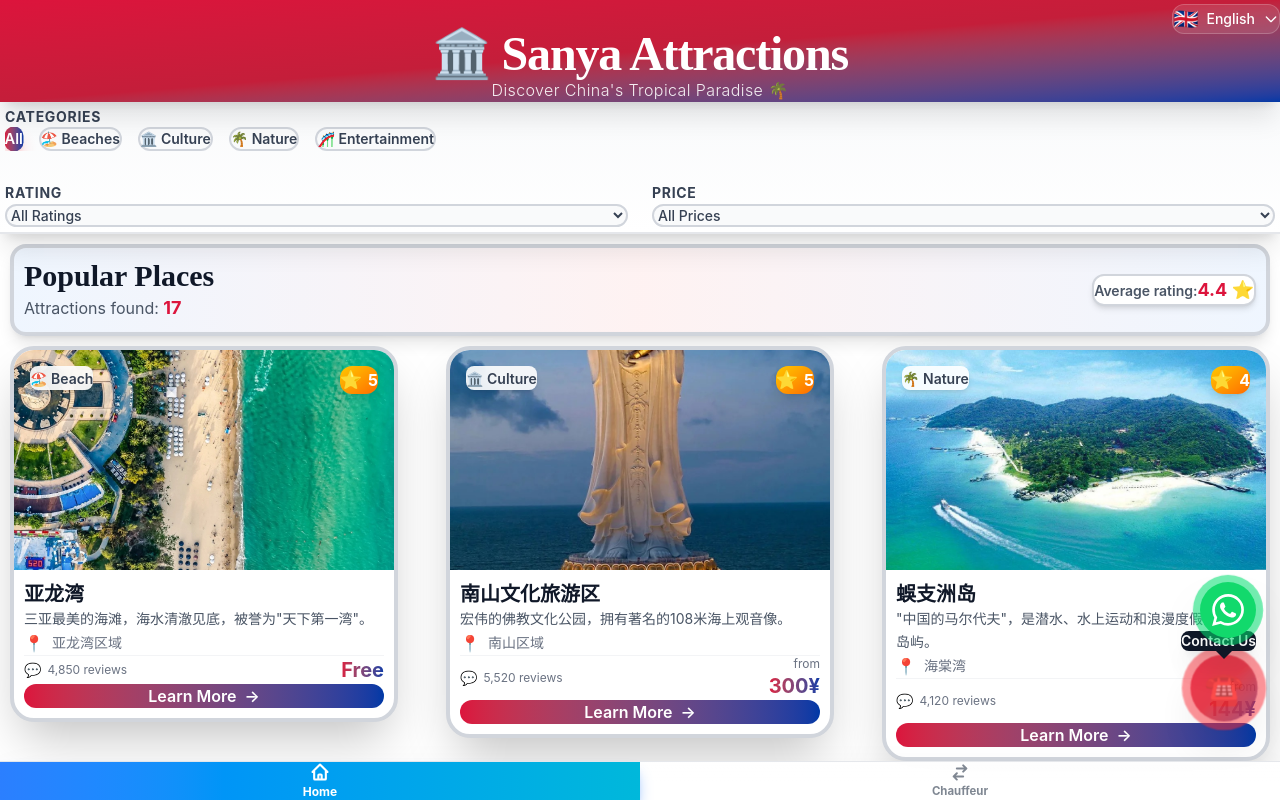
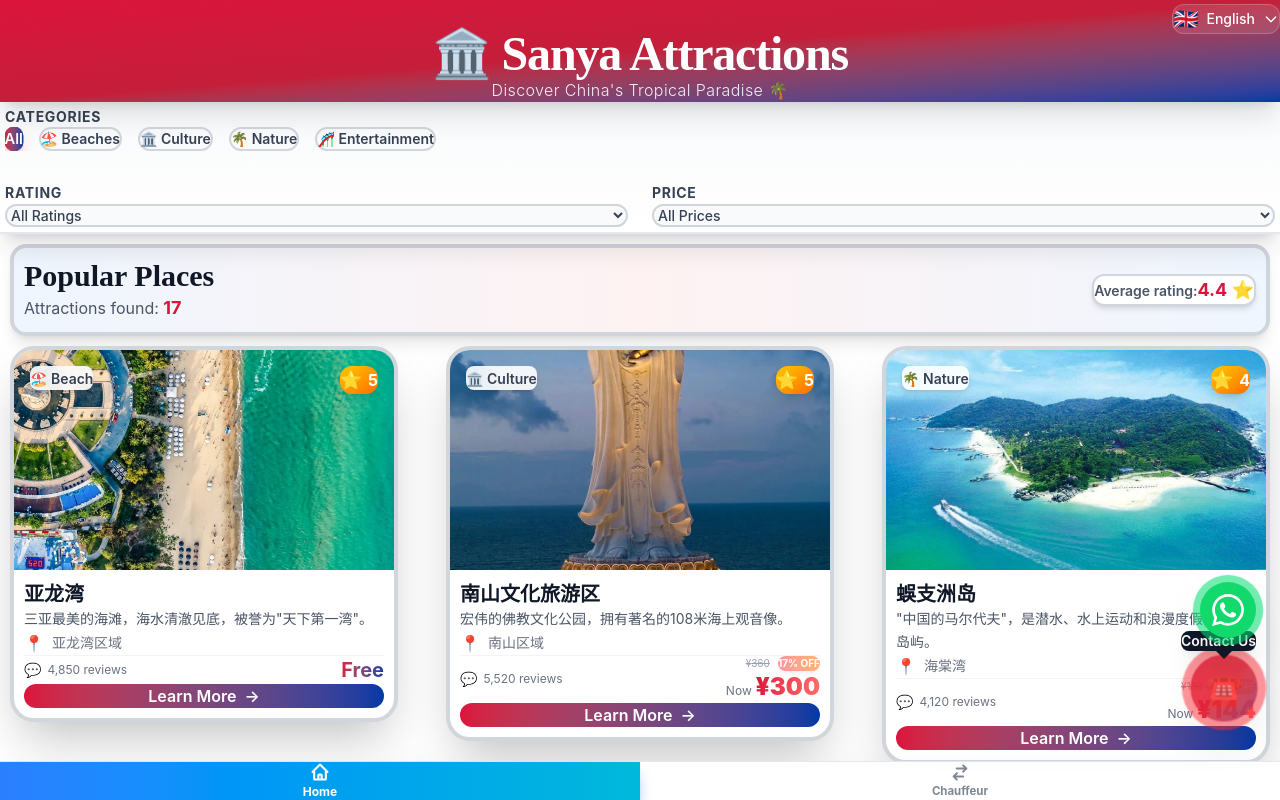
Before and after one commit to metogo/sanya, a Next.js app: page /en in a window 1280 px wide. Shown: the top 800 px of the page. Built offline with nearby package versions, Linux system fonts and the light colour scheme.

Commit message:
feat:增加折扣价

```diff
--- a/messages/en.json
+++ b/messages/en.json
@@ -40,7 +40,9 @@
     "reviews": "reviews",
     "from": "from",
     "free": "Free",
-    "details": "Learn More"
+    "details": "Learn More",
+    "off": "OFF",
+    "now": "Now"
   },
   "footer": {
     "title": "🏛️ Sanya Attractions",
--- a/messages/ru.json
+++ b/messages/ru.json
@@ -40,7 +40,9 @@
     "reviews": "отзывов",
     "from": "от",
     "free": "Бесплатно",
-    "details": "Подробнее"
+    "details": "Подробнее",
+    "off": "СКИДКА",
+    "now": "Сейчас"
   },
   "footer": {
     "title": "🏛️ Достопримечательности Санья",
--- a/messages/zh.json
+++ b/messages/zh.json
@@ -40,7 +40,9 @@
     "reviews": "条评论",
     "from": "起",
     "free": "免费",
-    "details": "了解更多"
+    "details": "了解更多",
+    "off": "折",
+    "now": "现价"
   },
   "footer": {
     "title": "🏛️ 三亚景点",
--- a/src/components/AttractionCard.tsx
+++ b/src/components/AttractionCard.tsx
@@ -134,11 +134,35 @@ export default function AttractionCard({attraction}: AttractionCardProps) {
               </span>
                         ) : (
                             <div className="text-right">
-                                <div className="text-xs text-gray-500">{t('from')}</div>
-                                <div
-                                    className="text-xl font-bold bg-gradient-to-r from-[#DC143C] to-[#0039A6] bg-clip-text text-transparent">
-                                    {attraction.price}¥
-                                </div>
+                                {/* 如果有原价，显示折扣信息 */}
+                                {attraction.originalPrice ? (
+                                    <div className="space-y-1">
+                                        {/* 折扣百分比标签 */}
+                                        <div className="flex items-center justify-end gap-2">
+                                            <span className="text-[10px] text-gray-400 line-through">
+                                                ¥{attraction.originalPrice}
+                                            </span>
+                                            <div className="bg-gradient-to-r from-red-500 to-orange-500 text-white text-[10px] font-bold px-2 py-0.5 rounded-full shadow-md animate-pulse">
+                                                {Math.round((1 - attraction.price / attraction.originalPrice) * 100)}% {t('off')}
+                                            </div>
+                                        </div>
+                                        {/* 折扣价 */}
+                                        <div className="flex items-baseline justify-end gap-1">
+                                            <span className="text-xs text-gray-500">{t('now')}</span>
+                                            <span className="text-2xl font-black bg-gradient-to-r from-[#DC143C] to-[#FF6B6B] bg-clip-text text-transparent">
+                                                ¥{attraction.price}
+                                            </span>
+                                        </div>
+                                    </div>
+                                ) : (
+                                    // 没有原价时的显示
+                                    <div>
+                                        <div className="text-xs text-gray-500">{t('from')}</div>
+                                        <div className="text-xl font-bold bg-gradient-to-r from-[#DC143C] to-[#0039A6] bg-clip-text text-transparent">
+                                            {attraction.price}¥
+                                        </div>
+                                    </div>
+                                )}
                             </div>
                         )}
                     </div>
--- a/src/data/attractions.ts
+++ b/src/data/attractions.ts
@@ -124,6 +124,7 @@ The underwater world is rich with coral reefs, tropical fish, and precious shell
     categoryEn: '🏛️ Culture',
     categoryZh: '🏛️ 文化',
     price: 300,
+    originalPrice: 360,
     isFree: false,
     tags: ['寺庙', '文化', '佛教', '雕像'],
 
@@ -228,6 +229,7 @@ The area also features Nanshan Temple, Golden Guanyin, Non-Duality Gate, and Sou
     categoryEn: '🌴 Nature',
     categoryZh: '🌴 自然',
     price: 144,
+    originalPrice: 180,
     isFree: false,
     tags: ['岛屿', '潜水', '自然', '水上运动'],
 
@@ -286,6 +288,7 @@ The island has rich tropical vegetation with over 2,700 plant species. The under
     categoryEn: '🏛️ Culture',
     categoryZh: '🏛️ 文化',
     price: 300,
+    originalPrice: 360,
     isFree: false,
     tags: ['表演', '公园', '历史', '演出'],
 
@@ -344,6 +347,7 @@ The park has performance and entertainment zones. Features ancient Yazhou street
     categoryEn: '🌴 Nature',
     categoryZh: '🌴 自然',
     price: 170,
+    originalPrice: 200,
     isFree: false,
     tags: ['公园', '自然', '桥', '全景'],
 
@@ -402,6 +406,7 @@ The most famous attraction is the Dragon Crossing Bridge, spanning 168 meters. F
     categoryEn: '🌴 Nature',
     categoryZh: '🌴 自然',
     price: 80,
+    originalPrice: 100,
     isFree: false,
     tags: ['自然', '岩石', '浪漫', '传说'],
 
@@ -576,6 +581,7 @@ Nightlife is vibrant with many bars and restaurants. Water sports are diverse.`,
     categoryEn: '🏛️ Culture',
     categoryZh: '🏛️ 文化',
     price: 260,
+    originalPrice: 320,
     isFree: false,
     tags: ['文化', '民俗', '村落', '少数民族'],
 
@@ -634,6 +640,7 @@ You can observe the making of Li brocade and Miao embroidery.`,
     categoryEn: '🌴 Nature',
     categoryZh: '🌴 自然',
     price: 35,
+    originalPrice: 45,
     isFree: false,
     tags: ['公园', '传说', '全景', '日落'],
 
@@ -692,6 +699,7 @@ From the 275m summit, enjoy 360° panoramic views of the city and bays. Especial
     categoryEn: '🌴 Nature',
     categoryZh: '🌴 自然',
     price: 350,
+    originalPrice: 420,
     isFree: false,
     tags: ['漂流', '探险', '自然', '峡谷'],
 
@@ -750,6 +758,7 @@ Winding river with rapids. Red canyon walls. Pure mountain spring water.`,
     categoryEn: '🌴 Nature',
     categoryZh: '🌴 自然',
     price: 180,
+    originalPrice: 220,
     isFree: false,
     tags: ['温泉', '放松', '健康', '度假村'],
 
@@ -808,6 +817,7 @@ The resort has 60+ pools: herbal, flower, rainforest themes. Fish therapy, salt
     categoryEn: '🌴 Nature',
     categoryZh: '🌴 自然',
     price: 388,
+    originalPrice: 468,
     isFree: false,
     tags: ['水上乐园', '亚特兰蒂斯', '刺激', '家庭'],
 
@@ -866,6 +876,7 @@ The resort has 60+ pools: herbal, flower, rainforest themes. Fish therapy, salt
     categoryEn: '🌴 Nature',
     categoryZh: '🌴 自然',
     price: 198,
+    originalPrice: 238,
     isFree: false,
     tags: ['水族馆', '海洋生物', '亚特兰蒂斯', '家庭'],
 
@@ -924,6 +935,7 @@ Impressive 10.5m tank with 13,500 tons water. 360° views.`,
     categoryEn: '🌴 Nature',
     categoryZh: '🌴 自然',
     price: 220,
+    originalPrice: 268,
     isFree: false,
     tags: ['猴子', '自然', '岛屿', '动物'],
 
@@ -982,6 +994,7 @@ Impressive 10.5m tank with 13,500 tons water. 360° views.`,
     categoryEn: '🌴 Nature',
     categoryZh: '🌴 自然',
     price: 350,
+    originalPrice: 420,
     isFree: false,
     tags: ['主题乐园', '海洋', '水上乐园', '家庭'],
 
@@ -1040,6 +1053,7 @@ Dolphin shows. Hundreds of species: sharks, turtles. Water park. Beach park.`,
     categoryEn: '🌴 Nature',
     categoryZh: '🌴 自然',
     price: 370,
+    originalPrice: 448,
     isFree: false,
     tags: ['热带雨林', '自然', '文化', '徒步'],
 
--- a/src/types/attraction.ts
+++ b/src/types/attraction.ts
@@ -17,6 +17,7 @@ export interface Attraction {
   categoryEn?: string;
   categoryZh?: string;
   price: number;
+  originalPrice?: number; // 原价
   isFree: boolean;
   tags: string[];
 
```
